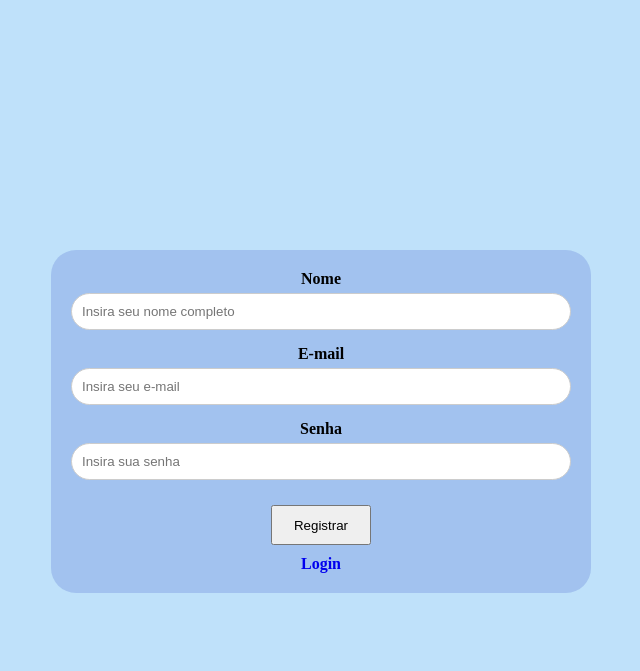
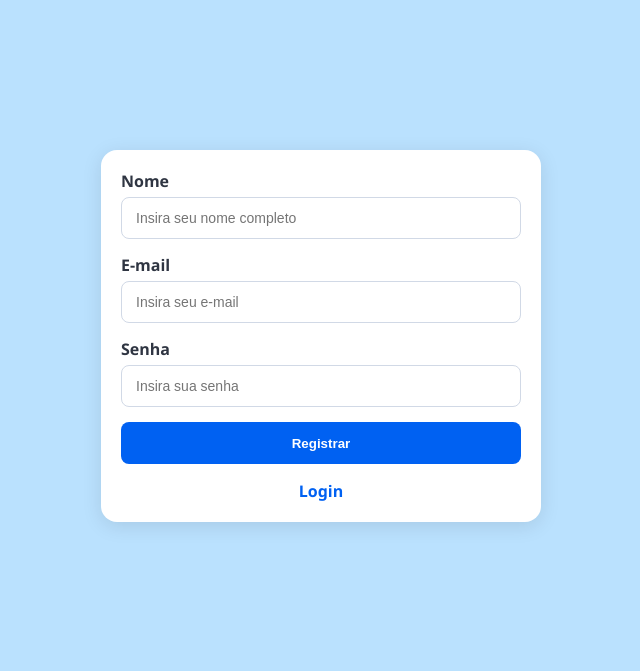
Before and after one commit to gfreitasrosa/TCC_8SEM, a Django app: page /tela_cadastro/ in a window 1280 px wide. Shown: the top 671 px of the page, without its empty margins (319-959 px from the left). Run offline with Django 4.2, Linux system fonts and the light colour scheme.

```diff
--- a/login/home/static/js/script_home.js
+++ b/login/home/static/js/script_home.js
@@ -100,7 +100,7 @@ function displayTrailScreen(name, date, reminder) {
     <li style="text-decoration: none; display: inline-block; box-shadow: none;"><label>
     <input type="checkbox" ${reminder ? "checked" : ""}> Lembrete
     </label></li>
-    <li style="text-decoration: none; display: inline-block; box-shadow: none;"><h2 style="font-size: clamp(14px, 1.2vw, 18px); max-width: 10rem; overflow: hidden; text-overflow: ellipsis; white-space: nowrap; display: block;">${name}</h2></li>
+    <li style="text-decoration: none; display: inline-block; box-shadow: none;"><h2 id="trilha_name" style="font-size: clamp(14px, 1.2vw, 18px); max-width: 10rem; overflow: hidden; text-overflow: ellipsis; white-space: nowrap; display: block;">${name}</h2></li>
     <li style="text-decoration: none; display: inline-block; box-shadow: none;"><h2 id="progress-display" style="font-size: 18px; color: green; font-weight: bold;">Progresso: 0%</h2></li>
     <li style="text-decoration: none; display: inline-block; box-shadow: none;"><svg xmlns="http://www.w3.org/2000/svg" height="30px" viewBox="0 -960 960 960" width="30px" fill="#1f1f1f"><path d="M580-240q-42 0-71-29t-29-71q0-42 29-71t71-29q42 0 71 29t29 71q0 42-29 71t-71 29ZM200-80q-33 0-56.5-23.5T120-160v-560q0-33 23.5-56.5T200-800h40v-80h80v80h320v-80h80v80h40q33 0 56.5 23.5T840-720v560q0 33-23.5 56.5T760-80H200Zm0-80h560v-400H200v400Z"/></svg><h2>${date}</h2></li>
     </ul>
--- a/login/tela_login/static/css/styles.css
+++ b/login/tela_login/static/css/styles.css
@@ -1,5 +1,6 @@
 html{
-	background-color:#1393EF45;
+	background-color:#0093fc45;
+	font-family: 'Segoe UI', Tahoma, Geneva, Verdana, sans-serif;
 }
 
 #login-container{
@@ -8,51 +9,83 @@ html{
 	justify-content:center;
 	align-items:center;
 	position:relative;
-	width:500px;
+	width:400px;
 	height:auto;
-	background-color:#516ED045;
-	border-radius:25px;
-	margin-top:250px;
-	margin-left:auto;
-	margin-right:auto;
+	background-color:#ffffff;
+	border-radius:16px;
+	box-shadow: 0 4px 20px rgba(0, 0, 0, 0.1);
+	margin:150px auto;
 	padding:20px;
 }
 
 .form-label{
 	margin-bottom:5px;
+	color: #2f3542;
+	font-weight: 600;
+	align-self: flex-start;
 }
 
 #uname,#umail,#pword{
 	width:100%;
 	margin-bottom:15px;
-	border:1px solid #ccc;
-	padding:10px;
+	border:1px solid #d1d9e6;
+	padding:12px 14px;
 	box-sizing:border-box;
-	border-radius:25px;
+	border-radius:8px;
+	font-size: 14px;
+	transition: border-color 0.3s ease;
 }
 
 #name,#umail,#pword{
 	width:100%;
 	margin-bottom:15px;
-	border:1px solid #ccc;
-	padding:10px;
+	border:1px solid #d1d9e6;
+	padding:12px 14px;
 	box-sizing:border-box;
-	border-radius:25px;
+	border-radius:8px;
+	font-size: 14px;
+	transition: border-color 0.3s ease;
+}
+
+input:focus{
+	border-color:#0061f2;
+	outline:none;
 }
 
 button{
-	width:100px;
-	height:40px;
-	padding:0px;
-	margin-top:10px;
+	width:100%;
+	height:42px;
+	background-color: #0061f2;
+	color:white;
+	border:none;
+	border-radius: 8px;
+	font-weight: bold;
+	cursor:pointer;
+	transition: background-color 0.3s ease;
 }
 
 button:hover{
-	background-color:#4CAF50;
+	background-color:#0052cc;
 }
 
 #criar-conta-link{
-	font-weight: bold;
-	text-decoration:none;
-	margin-top:10px;
+	font-weight: 600;
+	text-decoration: none;
+	margin-top: 16px;
+	color: #0061f2;
+	transition:color 0.2s ease;
 }
+
+#criar-conta-link:hover{
+	color:#004bb5;
+}
+
+.alert{
+	background-color: #ffe0e0;
+	color: #900;
+	padding: 10px;
+	border-radius: 6px;
+	margin-bottom: 10px;
+	width: 100%;
+	text-align: center;
+}
```
Also changed, not shown: index.html (deleted, +0 -27 lines), script.js (deleted, +0 -53 lines), styles.css (deleted, +0 -66 lines), login/db.sqlite3, 1 other file.
